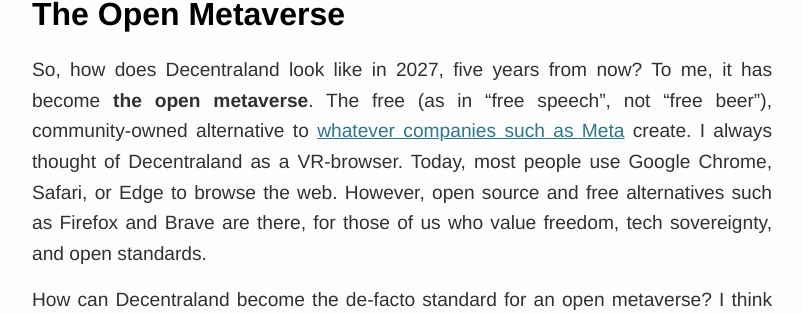
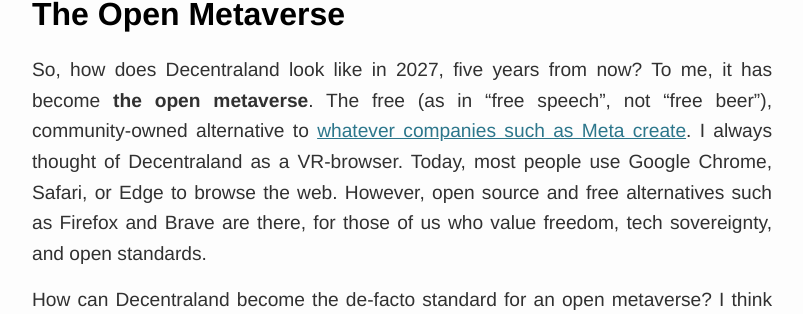
Before and after one commit to tobyornottobe/maraoz.github.io, a Jekyll site: the page built from _posts/2022-01-01-decentraland-vision.md, in a window 1280 px wide and 900 px high, scrolled down 1485 px. Shown: the part 140-454 px from the top of the window, without its empty margins (238-1041 px from the left). Built offline with Jekyll 4.4.1, drawn with Linux system fonts in a browser that asks for light colours.

```diff
--- a/_posts/2022-01-01-decentraland-vision.md
+++ b/_posts/2022-01-01-decentraland-vision.md
@@ -20,7 +20,7 @@ I also realized that my best contribution to the project was probably not going
 
 ## The Open Metaverse
 
-So, how does Decentraland look like in 2027, five years from now? To me, it has become **the open metaverse**. The free (as in "free speech", not "free beer"), community-owned alternative to [whatever companies such as Meta](https://cdn.vox-cdn.com/thumbor/ZCPTTkVk9ojNqiD2zKsuy-ov0Bc=/0x0:2045x1363/1200x800/filters:focal(0x0:2045x1363)/cdn.vox-cdn.com/uploads/chorus_image/image/48903959/zuck.0.0.jpg) create. I always thought of Decentraland as a VR-browser. Today, most people use Google Chrome, Safari, or Edge to browse the web. However, open source and free alternatives such as Firefox and Brave are there, for those of us who value freedom, tech sovereignty, and open standards.
+So, how does Decentraland look like in 2027, five years from now? To me, it has become **the open metaverse**. The free (as in "free speech", not "free beer"), community-owned alternative to [whatever companies such as Meta create](https://cdn.vox-cdn.com/thumbor/ZCPTTkVk9ojNqiD2zKsuy-ov0Bc=/0x0:2045x1363/1200x800/filters:focal(0x0:2045x1363)/cdn.vox-cdn.com/uploads/chorus_image/image/48903959/zuck.0.0.jpg). I always thought of Decentraland as a VR-browser. Today, most people use Google Chrome, Safari, or Edge to browse the web. However, open source and free alternatives such as Firefox and Brave are there, for those of us who value freedom, tech sovereignty, and open standards.
 
 How can Decentraland become the de-facto standard for an open metaverse? I think we need to improve the following three things, in order of importance:
 1) Accessibility
```
